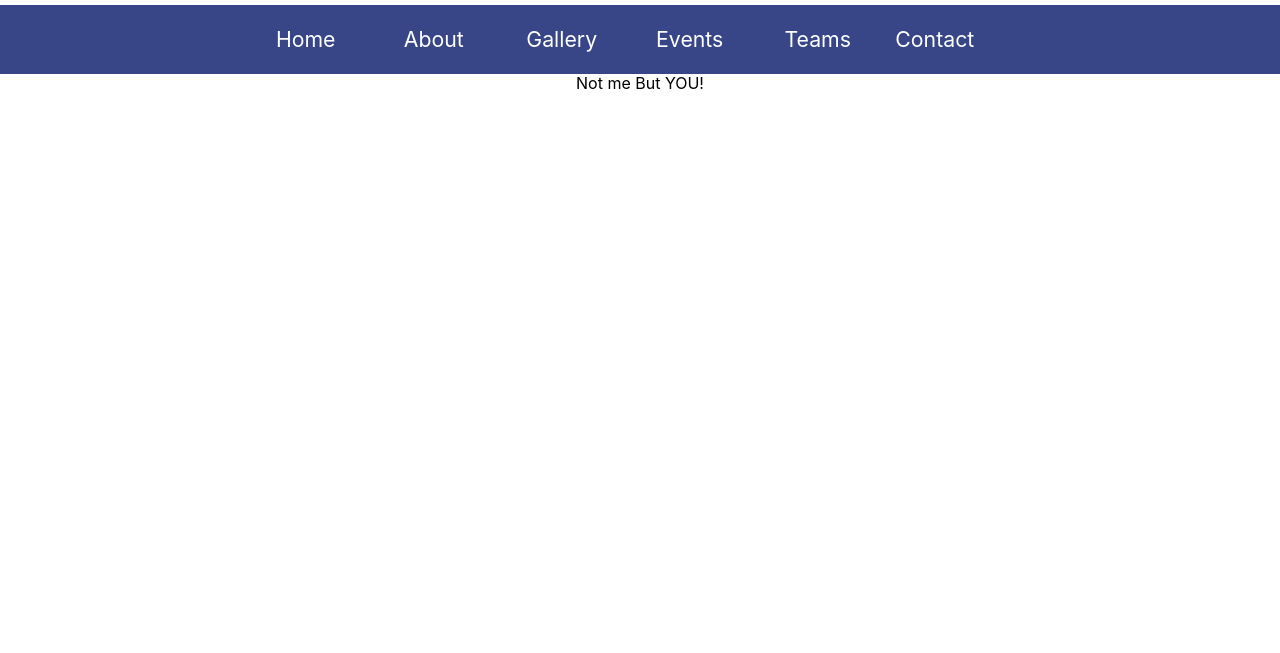
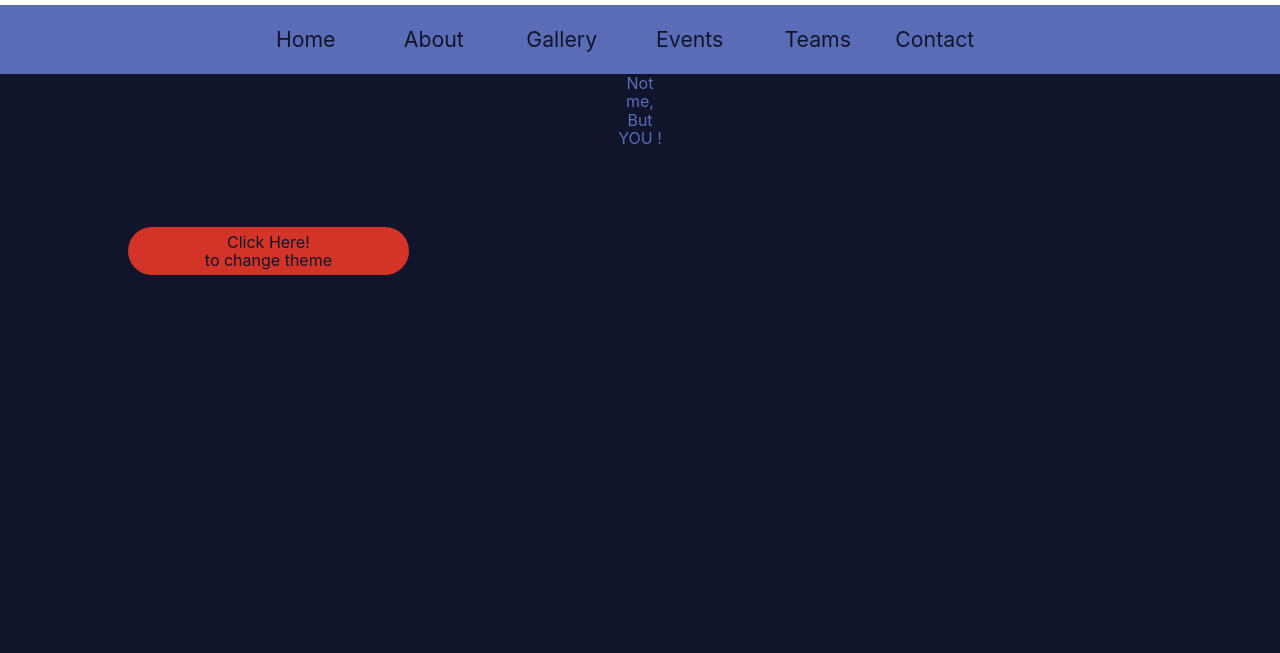
Before and after one commit to slokeshvarma/nss_website, a plain HTML site: page index.html in a window 1280 px wide. Shown: the part 147-800 px from the top of the page. Drawn offline with Linux system fonts and the light colour scheme.

Commit message:
toggle for theme is added

```diff
--- a/index.html
+++ b/index.html
@@ -1,5 +1,5 @@
 <!DOCTYPE html>
-<html lang="en" class="lightMode">
+<html lang="en" class="darkMode">
     <head><meta charset="UTF-8">
         <meta name="viewport" content="width=device-width, initial-scale=1.0">
         <link rel="stylesheet" href="https://cdnjs.cloudflare.com/ajax/libs/font-awesome/6.5.1/css/all.min.css">
@@ -47,14 +47,28 @@
         <main>
             <section class="landingSection">
                 <div class="landingSectionText">
-                    <p>Not me But YOU!</p>
+                    <div class="landingSectionTextTop">
+                        <div class="landingSectionTextTop1">
+                            <p>Not</p>
+                            <p>me,</p>
+                        </div>
+                        <div class="landingSectionTextTop2">
+                            <p>But</p>
+                        </div>
+                    </div>
+                    <div class="landingSectionTextBottom">
+                        <p>YOU !</p>
+                    </div>
+                </div>
+                <div class="landingSectionImage">
+
                 </div>
                 <div class="landingSectionImage">
 
                 </div>
             </section>
             <section class="landingSection">
-                <button>Click Here!</button>
+                <button id="themeToggler" onclick="toggleTheme()">Click Here! <br> to change theme</button>
             </section>
         </main>
     </body>
--- a/styles.css
+++ b/styles.css
@@ -3,19 +3,19 @@
     --primaryColor: rgb(56, 70, 135);
     --secondaryColor: rgb(255, 255, 255);
     --accentColor: rgb(211, 52, 39);
-    --text1Color: rgb(0, 0, 0);
-    --text2Color: rgb(255, 255, 255);
-    --background1Color: rgb(255, 255, 255);
-    --background2Color: rgb(0, 0, 0);
+    --text1Color: rgb(31, 48, 126);
+    --text2Color: rgb(223, 229, 255);
+    --background1Color: rgb(223, 229, 255);
+    --background2Color:  rgb(16, 21, 43);
 }
 :root.darkMode {
-    --primaryColor: rgb(211, 52, 39);
+    --primaryColor:  rgb(91, 108, 182);
     --secondaryColor: rgb(0, 0, 0);
-    --accentColor: rgb(56, 70, 135);
-    --text1Color: rgb(255, 255, 255);
-    --text2Color: rgb(0, 0, 0);
-    --background1Color: rgb(0, 0, 0);
-    --background2Color: rgb(255, 255, 255);
+    --accentColor: rgb(211, 52, 39);
+    --text1Color: rgb(223, 229, 255);
+    --text2Color: rgb(16, 21, 43);
+    --background1Color: rgb(16, 21, 43);
+    --background2Color: rgb(223, 229, 255);
 }
 * {
     all: unset;
@@ -107,7 +107,7 @@ header {
 }
 nav {
     flex-direction: row;
-    color: var(--text2Color);
+    color: var(--text1Color);
     background-color: var(--primaryColor);
     height: clamp(20px, 20px + 6vh, 80px);
     padding: 0.5rem 0;
@@ -117,7 +117,7 @@ nav.sticked {
     top: 0;
     width: 100%;
     max-width: 100vw;
-    color: var(--primaryColor);
+    color: var(--text1Color);
     background-color: var(--background1Color);
 }
 .navLogo {
@@ -152,7 +152,7 @@ nav.sticked {
     transition: all 0.4s ease-in-out;
 }
 .navTitle.sticked {
-    color: var(--primaryColor);
+    color: var(--text1Color);
     margin-top: 4px;
     justify-content: center;
 }
@@ -163,6 +163,7 @@ nav.sticked {
     justify-content: center;
     width: fit-content;
     height: fit-content;
+    color: var(--text2Color);
     background-color: var(--primaryColor);
     z-index: 4;
 
@@ -175,6 +176,7 @@ nav.sticked {
     pointer-events: auto;
 }
 .navLinks.sticked {
+    color: var(--text1Color);
     background-color: var(--background1Color);
 }
 .navLink {
@@ -218,7 +220,7 @@ nav.sticked {
     background: transparent;
 }
 .navHamburgerLine.sticked {
-    background-color: var(--primaryColor);
+    background-color: var(--text1Color);
 }
 .navHamburgerLine.clicked {
     width: clamp(20px, 20px + 1.25vw, 34px);
@@ -234,15 +236,32 @@ nav.sticked {
     opacity: 1;
     transition: opacity 0.6s ease-in-out transform 0.7s ease-in-out;
 }
+main {
+    height: 150vh;
+    background-color: var(--background1Color);
+}
 .landingSection {
+    margin-top: 0;
+    color: var(--primaryColor);
     background-color: var(--background1Color);
-    height: 150vh;
 }
 .landingSection.sticked {
+    margin-top: 7vh;
+    padding: 0;
+    padding-top: 7vh;
+    color: var(--text2Color);
     background-color: var(--primaryColor);
 }
 button {
-    margin-top: 7vh;
+    display: block;
+    color: var(--text2Color);
+    background-color: var(--accentColor);
+    width: fit-content;
+    height: fit-content;
+    text-align: center;
+    margin: 10vh 10vw;
+    padding: 0.35rem 6vw;
+    border-radius: 2rem;
 }
 
 /* below average mobile design */
```
